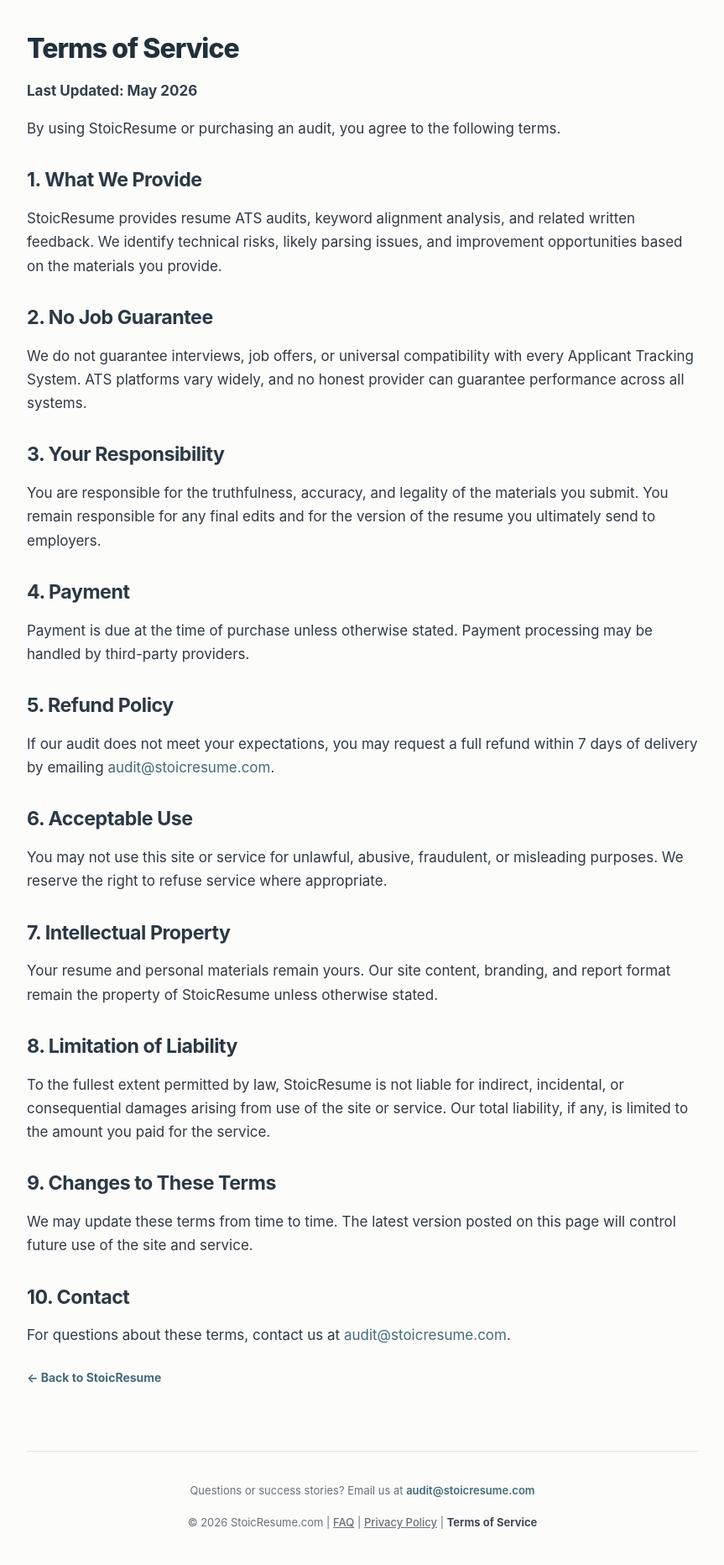
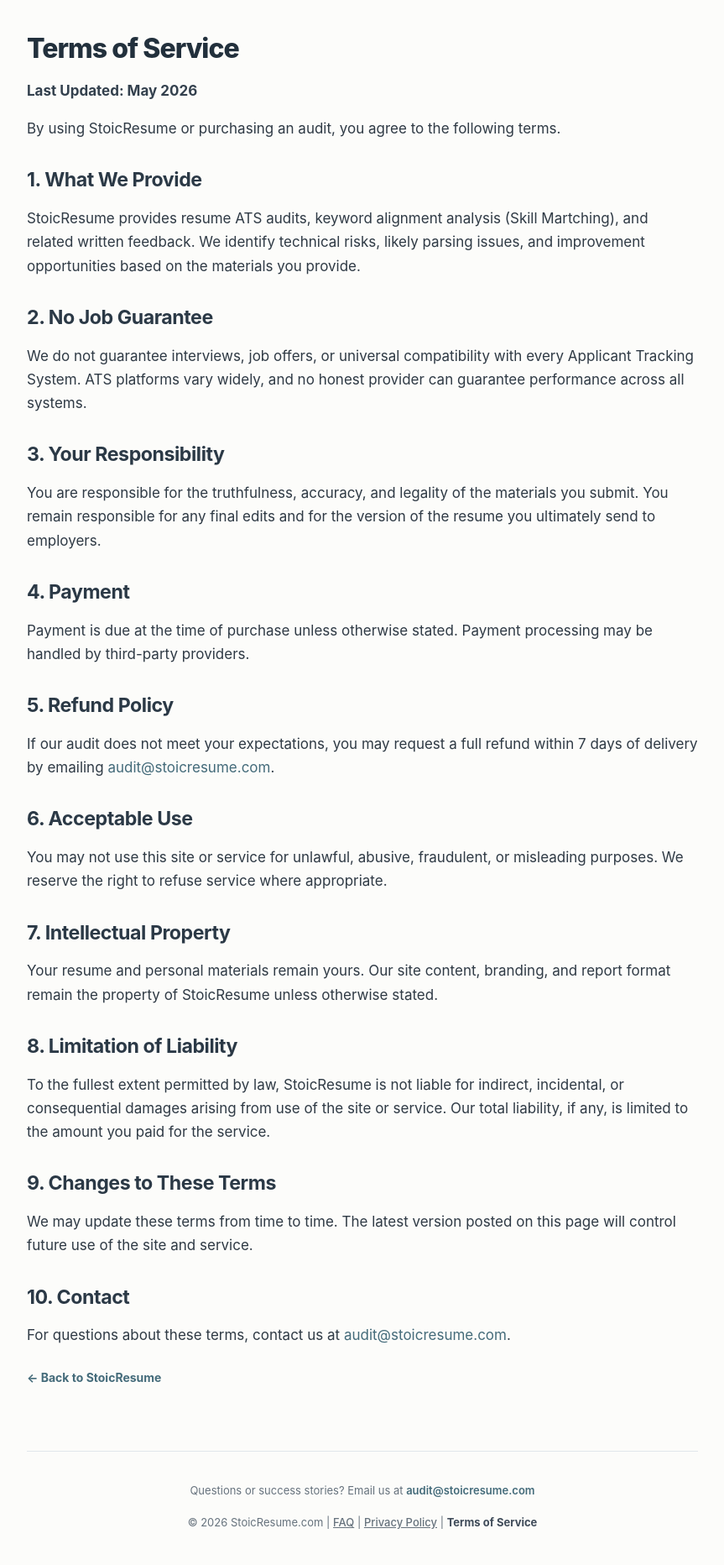
Before and after one commit to JayUdding/ats-audit-site, a Jekyll site: the page terms.html, which Jekyll copies as it is, in a window 1280 px wide. Shown: the whole page at 84% size, without its empty margins (208-1071 px from the left). Built offline with Jekyll 4.4.1, drawn with Linux system fonts in a browser that asks for light colours.

Commit message:
Update description of services in terms.html

```diff
--- a/terms.html
+++ b/terms.html
@@ -117,7 +117,7 @@
   <p>By using StoicResume or purchasing an audit, you agree to the following terms.</p>
 
   <h2>1. What We Provide</h2>
-  <p>StoicResume provides resume ATS audits, keyword alignment analysis, and related written feedback. We identify technical risks, likely parsing issues, and improvement opportunities based on the materials you provide.</p>
+  <p>StoicResume provides resume ATS audits, keyword alignment analysis (Skill Martching), and related written feedback. We identify technical risks, likely parsing issues, and improvement opportunities based on the materials you provide.</p>
 
   <h2>2. No Job Guarantee</h2>
   <p>We do not guarantee interviews, job offers, or universal compatibility with every Applicant Tracking System. ATS platforms vary widely, and no honest provider can guarantee performance across all systems.</p>
```
